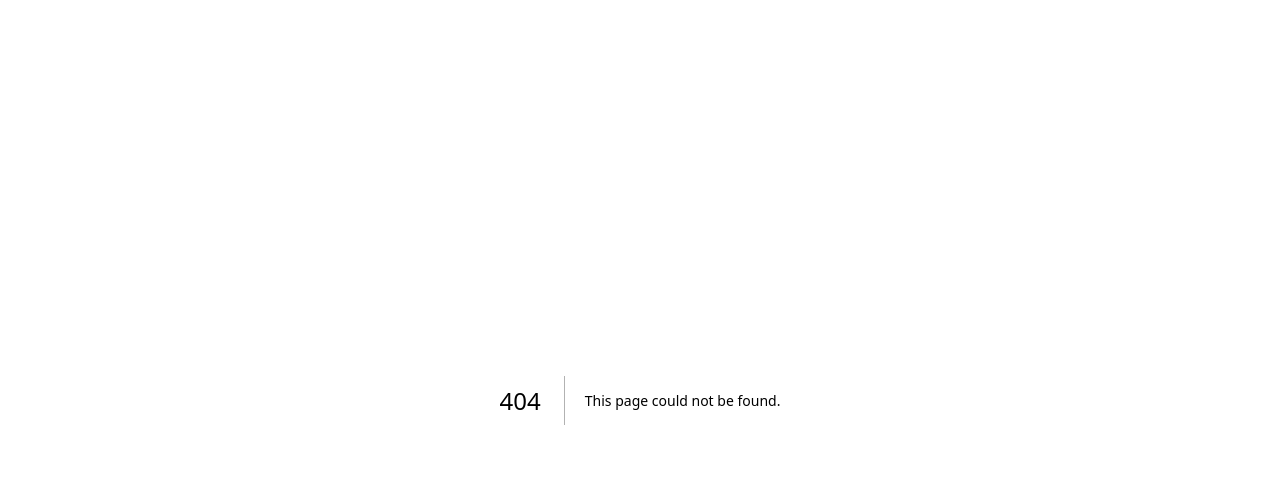
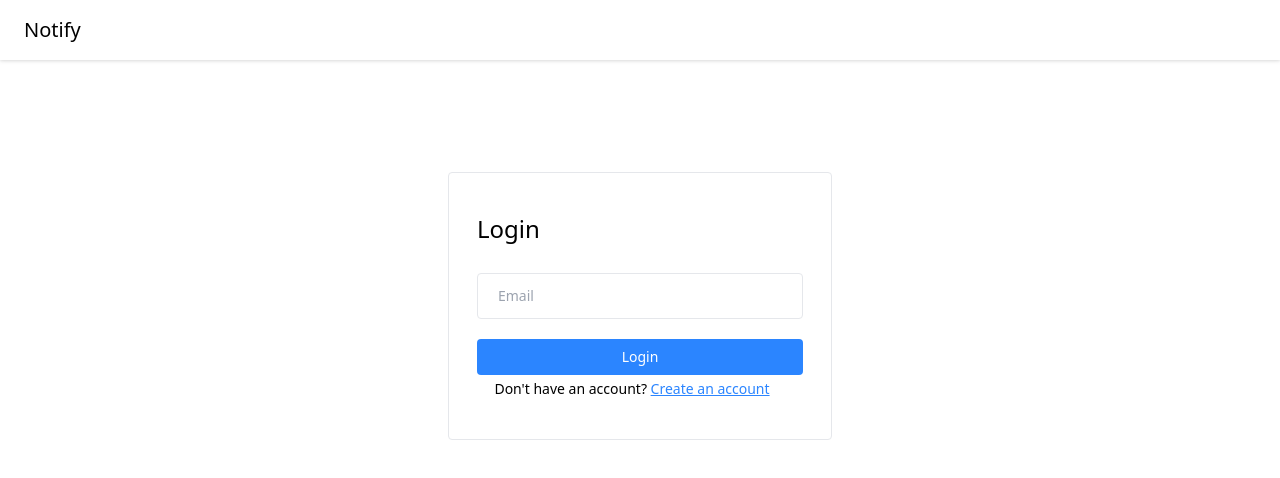
Before and after one commit to yangzhie/notify, a Next.js app: page /login in a window 1280 px wide. Before the commit this address had no page. Shown: the top 478 px of the page. Built offline with nearby package versions, Linux system fonts and the light colour scheme.

Commit message:
login screen UI completed

```diff
--- a/src/app/globals.css
+++ b/src/app/globals.css
@@ -2,26 +2,10 @@
 @tailwind components;
 @tailwind utilities;
 
-:root {
-  --background: #ffffff;
-  --foreground: #171717;
+.input-box {
+    @apply w-full text-sm bg-transparent border-[1.5px] px-5 py-3 rounded mb-4 outline-none;
 }
 
-@media (prefers-color-scheme: dark) {
-  :root {
-    --background: #0a0a0a;
-    --foreground: #ededed;
-  }
+.btn-primary {
+    @apply w-full text-sm bg-primary text-white p-2 rounded my-1 hover:bg-blue-600;
 }
-
-body {
-  color: var(--foreground);
-  background: var(--background);
-  font-family: Arial, Helvetica, sans-serif;
-}
-
-@layer utilities {
-  .text-balance {
-    text-wrap: balance;
-  }
-}
--- /dev/null
+++ b/src/app/login/page.tsx
@@ -0,0 +1,44 @@
+import Navbar from "@/components/Navbar/Navbar";
+import Link from "next/link";
+import React from "react";
+
+function page() {
+  return (
+    <>
+      <Navbar />
+
+      <div className="flex items-center justify-center mt-28">
+        <div className="w-96 border rounded bg-white px-7 py-10">
+          <form>
+            <h4 className="text-2xl mb-7">Login</h4>
+
+            <input
+              type="text"
+              placeholder="Email"
+              className="w-full text-sm bg-transparent border-[1.5px] px-5 py-3 rounded mb-4 outline-none"
+            />
+
+            <button
+              type="submit"
+              className="w-full text-sm bg-primary text-white p-2 rounded my-1 hover:bg-blue-600"
+            >
+              Login
+            </button>
+
+            <p className="text-sm text-center mr-4">
+              Don't have an account?{" "}
+              <Link
+                href="/signup"
+                className="font-medium text-primary underline"
+              >
+                Create an account
+              </Link>
+            </p>
+          </form>
+        </div>
+      </div>
+    </>
+  );
+}
+
+export default page;
--- a/src/app/page.tsx
+++ b/src/app/page.tsx
@@ -1,101 +1,7 @@
-import Image from "next/image";
-
 export default function Home() {
   return (
-    <div className="grid grid-rows-[20px_1fr_20px] items-center justify-items-center min-h-screen p-8 pb-20 gap-16 sm:p-20 font-[family-name:var(--font-geist-sans)]">
-      <main className="flex flex-col gap-8 row-start-2 items-center sm:items-start">
-        <Image
-          className="dark:invert"
-          src="https://nextjs.org/icons/next.svg"
-          alt="Next.js logo"
-          width={180}
-          height={38}
-          priority
-        />
-        <ol className="list-inside list-decimal text-sm text-center sm:text-left font-[family-name:var(--font-geist-mono)]">
-          <li className="mb-2">
-            Get started by editing{" "}
-            <code className="bg-black/[.05] dark:bg-white/[.06] px-1 py-0.5 rounded font-semibold">
-              src/app/page.tsx
-            </code>
-            .
-          </li>
-          <li>Save and see your changes instantly.</li>
-        </ol>
-
-        <div className="flex gap-4 items-center flex-col sm:flex-row">
-          <a
-            className="rounded-full border border-solid border-transparent transition-colors flex items-center justify-center bg-foreground text-background gap-2 hover:bg-[#383838] dark:hover:bg-[#ccc] text-sm sm:text-base h-10 sm:h-12 px-4 sm:px-5"
-            href="https://vercel.com/new?utm_source=create-next-app&utm_medium=appdir-template-tw&utm_campaign=create-next-app"
-            target="_blank"
-            rel="noopener noreferrer"
-          >
-            <Image
-              className="dark:invert"
-              src="https://nextjs.org/icons/vercel.svg"
-              alt="Vercel logomark"
-              width={20}
-              height={20}
-            />
-            Deploy now
-          </a>
-          <a
-            className="rounded-full border border-solid border-black/[.08] dark:border-white/[.145] transition-colors flex items-center justify-center hover:bg-[#f2f2f2] dark:hover:bg-[#1a1a1a] hover:border-transparent text-sm sm:text-base h-10 sm:h-12 px-4 sm:px-5 sm:min-w-44"
-            href="https://nextjs.org/docs?utm_source=create-next-app&utm_medium=appdir-template-tw&utm_campaign=create-next-app"
-            target="_blank"
-            rel="noopener noreferrer"
-          >
-            Read our docs
-          </a>
-        </div>
-      </main>
-      <footer className="row-start-3 flex gap-6 flex-wrap items-center justify-center">
-        <a
-          className="flex items-center gap-2 hover:underline hover:underline-offset-4"
-          href="https://nextjs.org/learn?utm_source=create-next-app&utm_medium=appdir-template-tw&utm_campaign=create-next-app"
-          target="_blank"
-          rel="noopener noreferrer"
-        >
-          <Image
-            aria-hidden
-            src="https://nextjs.org/icons/file.svg"
-            alt="File icon"
-            width={16}
-            height={16}
-          />
-          Learn
-        </a>
-        <a
-          className="flex items-center gap-2 hover:underline hover:underline-offset-4"
-          href="https://vercel.com/templates?framework=next.js&utm_source=create-next-app&utm_medium=appdir-template-tw&utm_campaign=create-next-app"
-          target="_blank"
-          rel="noopener noreferrer"
-        >
-          <Image
-            aria-hidden
-            src="https://nextjs.org/icons/window.svg"
-            alt="Window icon"
-            width={16}
-            height={16}
-          />
-          Examples
-        </a>
-        <a
-          className="flex items-center gap-2 hover:underline hover:underline-offset-4"
-          href="https://nextjs.org?utm_source=create-next-app&utm_medium=appdir-template-tw&utm_campaign=create-next-app"
-          target="_blank"
-          rel="noopener noreferrer"
-        >
-          <Image
-            aria-hidden
-            src="https://nextjs.org/icons/globe.svg"
-            alt="Globe icon"
-            width={16}
-            height={16}
-          />
-          Go to nextjs.org →
-        </a>
-      </footer>
-    </div>
+    <>
+      <div>test</div>
+    </>
   );
 }
--- /dev/null
+++ b/src/app/signup/page.tsx
@@ -0,0 +1,9 @@
+import React from 'react'
+
+function page() {
+  return (
+    <div>page</div>
+  )
+}
+
+export default page
--- /dev/null
+++ b/src/components/Navbar/Navbar.tsx
@@ -0,0 +1,13 @@
+import React from "react";
+
+function Navbar() {
+  return (
+    <>
+      <div className="bg-white flex items-center justify-between px-6 py-2 drop-shadow">
+        <h2 className="text-xl font-medium text-black py-2">Notify</h2>
+      </div>
+    </>
+  );
+}
+
+export default Navbar;
--- a/tailwind.config.ts
+++ b/tailwind.config.ts
@@ -9,6 +9,8 @@ const config: Config = {
   theme: {
     extend: {
       colors: {
+        primary: "#2B85FF",
+        secondary: "#EF863E",
         background: "var(--background)",
         foreground: "var(--foreground)",
       },
```
